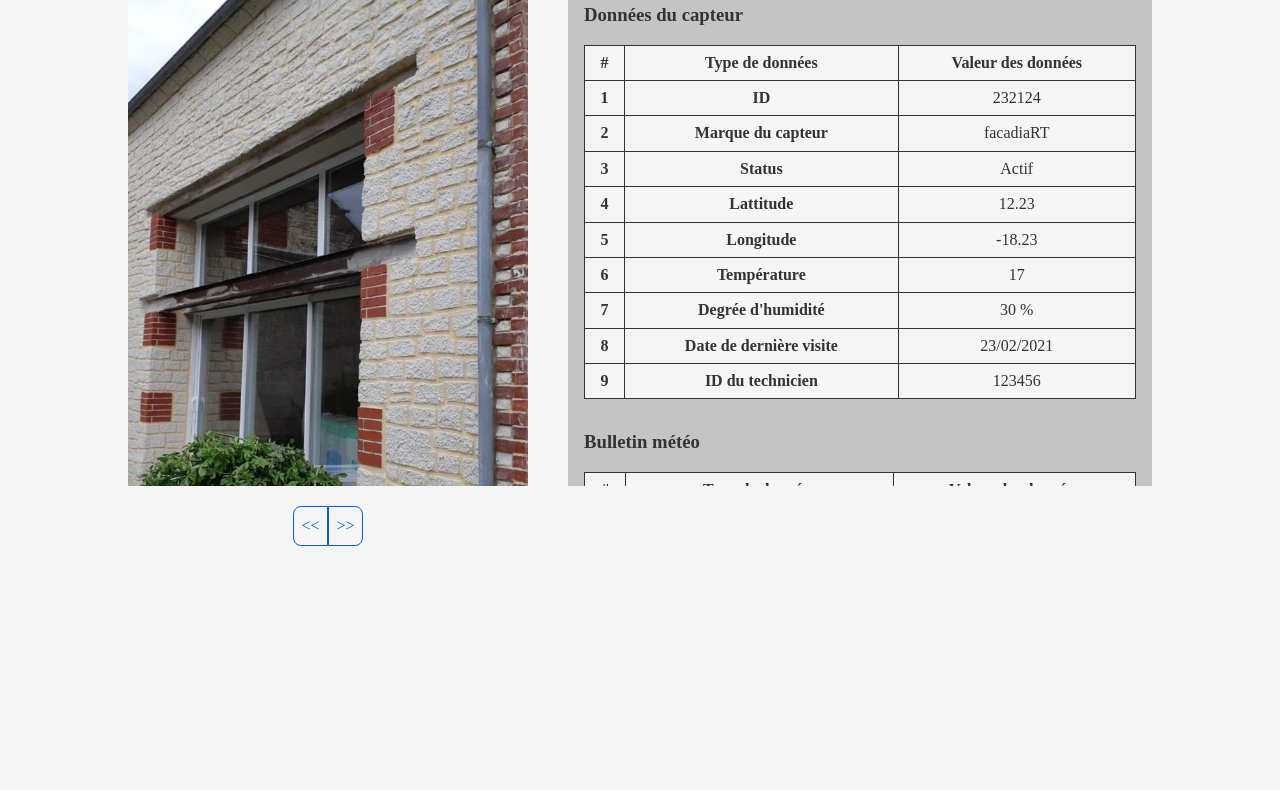
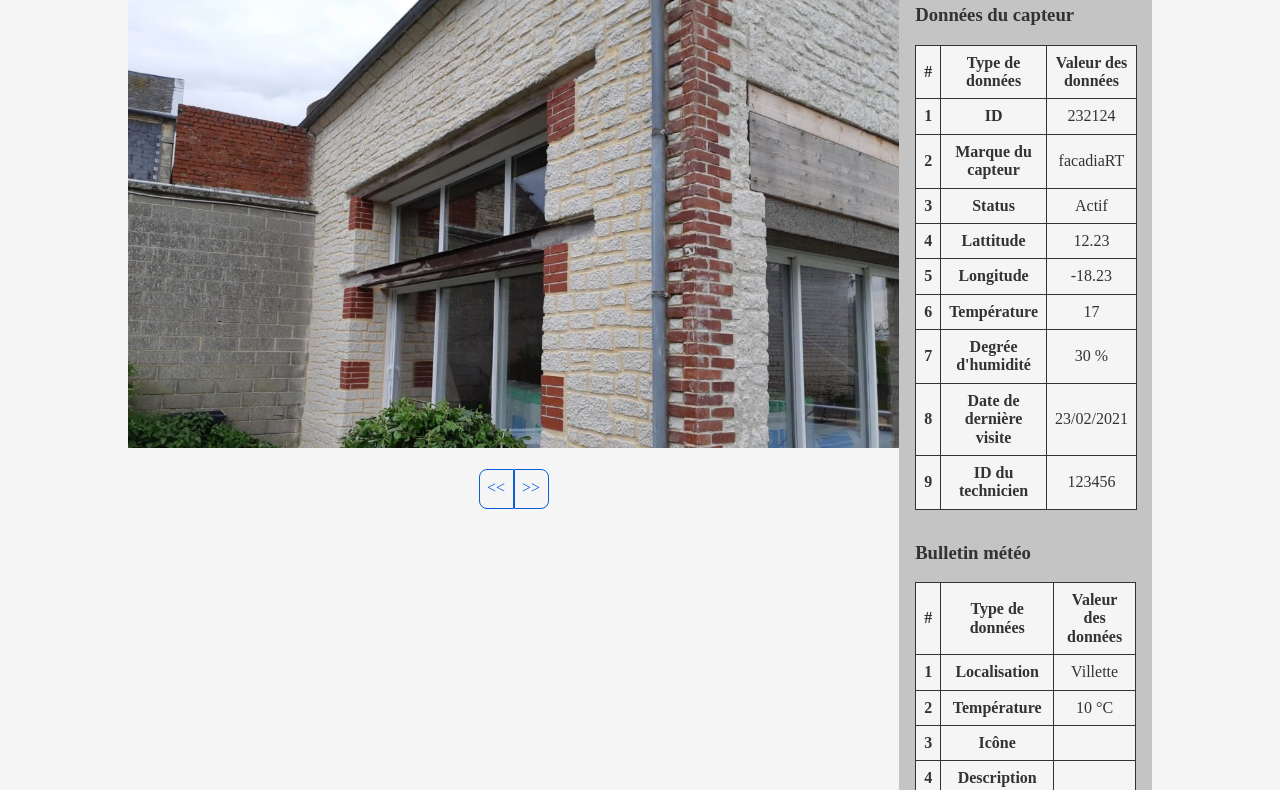
Before and after one commit to tdimnet/debuggez-l-interface-de-votre-site, a plain HTML site: page pages/sensor-details.html in a window 1280 px wide. Shown: the part 182-972 px from the top of the page. Before the commit the page ends 800 px from the top, so only its background shows below. Drawn offline with Linux system fonts and the light colour scheme.

Commit message:
Ajout du bug pour le screencast

```diff
--- a/css/main.css
+++ b/css/main.css
@@ -249,7 +249,7 @@ img {
     width: 80%;
 }
 
-.sensor-details-wrapper {
+#sensor-details-wrapper {
     display: grid;
     grid-template-columns: 400px auto;
     grid-template-rows: 500px;
@@ -304,3 +304,8 @@ img {
     margin-left: auto;
     margin-right: auto;
 }
+
+
+.sensor-details-wrapper {
+    display: flex;
+}
--- a/pages/sensor-details.html
+++ b/pages/sensor-details.html
@@ -37,7 +37,7 @@
                     <h2 class="section-title">Détails du capteur #7</h2>
                 </div>
                 <div class="sensor-details-wrapper">
-                    <div class="sensor-details-img-gallery-wrapper">
+                    <div class="sensor-details-ig-gallery-wrapper">
                         <img class="sensor-details-img" src="" alt="">
                         <ul class="pagination-list">
                             <li class="pagination-list-item prev-item">
```
